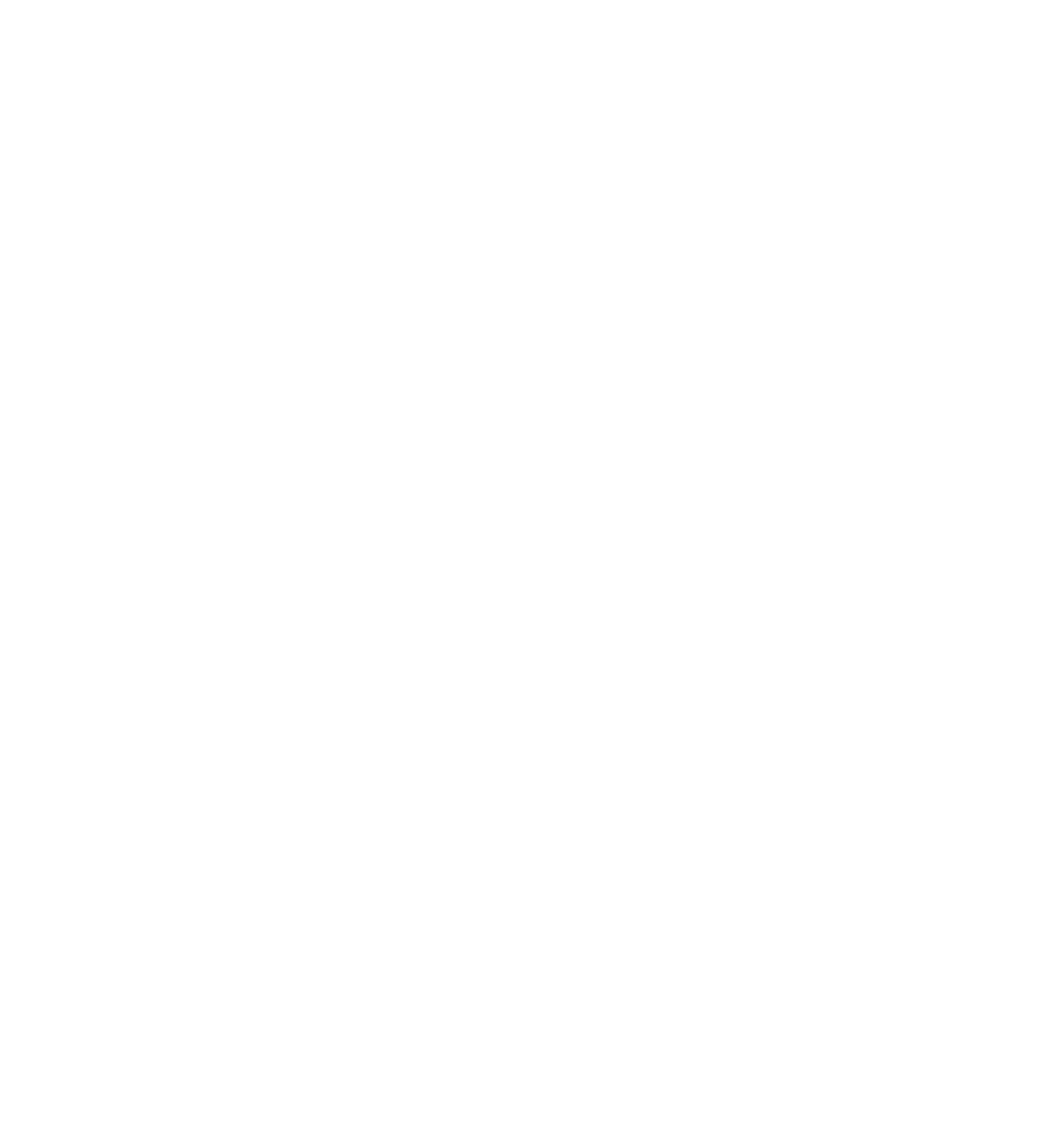
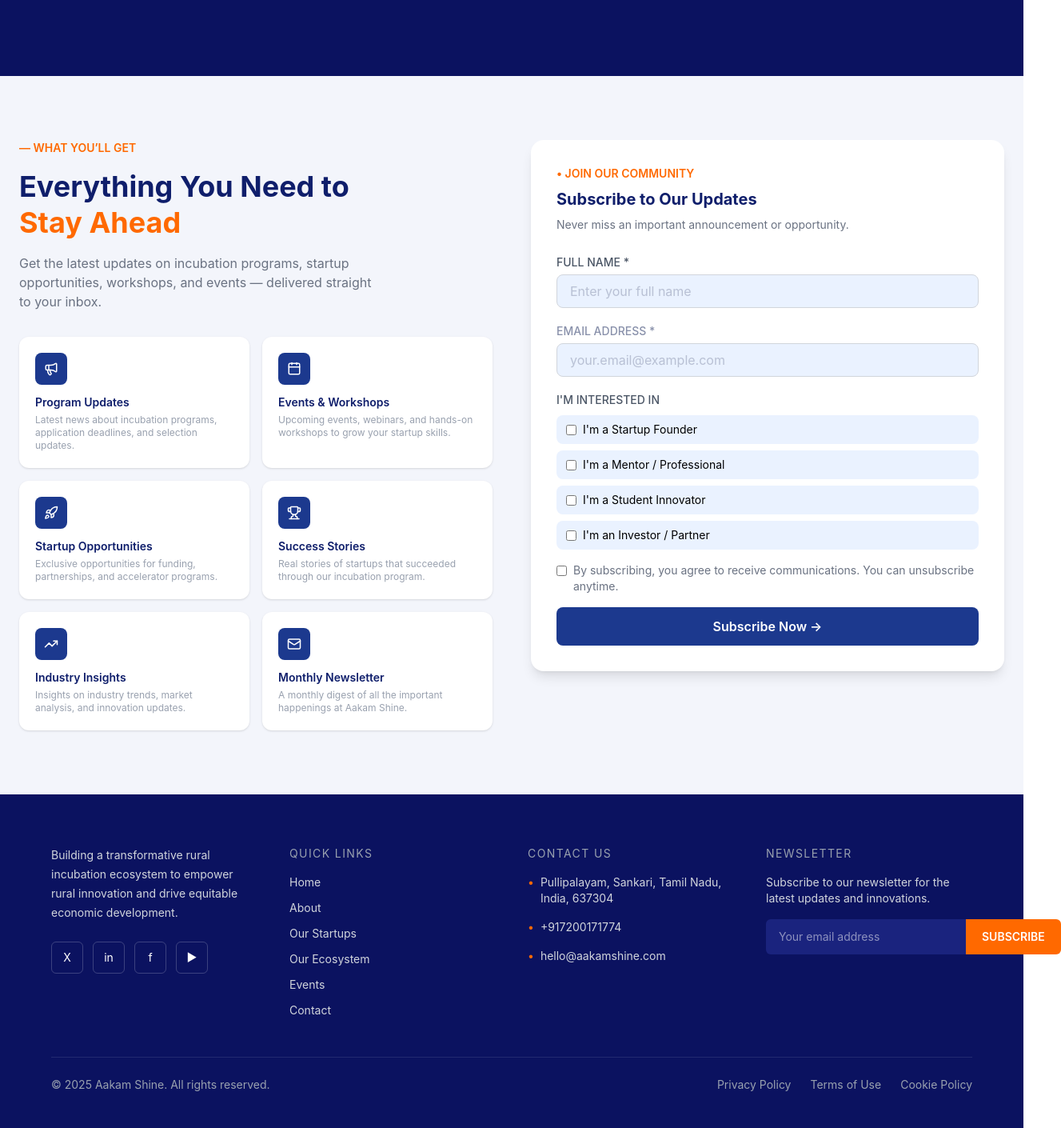
Before and after one commit to Harish-2503/akaam-shine, a React (Vite) app: page /subscribe in a window 1280 px wide. Before the commit this address had no page. Shown: the part 225-1635 px from the top of the page at 80% size, 1327 px wide, since content can reach past the window. Before the commit the page ends 800 px from the top, so only its background shows below. Built offline with nearby package versions, Linux system fonts and the light colour scheme.

Commit message:
Added Subscribe page

```diff
--- a/src/App.jsx
+++ b/src/App.jsx
@@ -2,7 +2,7 @@
 import Signup from "./component/Signup";
 import Home from "./component/Home";
 import About from "./component/about"
-
+import Subscribe from "./component/subscribe"
 function App() {
   return (
     <BrowserRouter>
@@ -14,6 +14,8 @@
         <Route path="/Home" element={<Home />} />
         <Route path="/about" element={
 <About />}/>
+<Route path="/subscribe" element={
+<Subscribe /> }></Route>
       </Routes>
     </BrowserRouter>
   );
--- a/src/component/Signup.jsx
+++ b/src/component/Signup.jsx
@@ -48,7 +48,7 @@
 
         <div className='flex gap-6 items-center'>
           <button className='rounded-md border border-gray-400 py-2 px-5 text-sm'>Log in</button>
-          <button className='bg-[#f97316] text-white font-semibold rounded-md py-2 px-5 text-sm'>Subscribe</button>
+          <button onClick={() => navigate("/subscribe")} className='bg-[#f97316] text-white font-semibold rounded-md py-2 px-5 text-sm cursor-pointer hover:bg-orange-400'>Subscribe</button>
         </div>
       </div>
 
--- /dev/null
+++ b/src/component/subscribe.jsx
@@ -0,0 +1,294 @@
+import React from 'react'
+import {
+  Megaphone,
+  Calendar,
+  Rocket,
+  Trophy,
+  TrendingUp,
+  Mail,
+} from "lucide-react";
+import { useNavigate } from "react-router-dom";
+const subscribe = () => {
+  const navigate = useNavigate();
+  return (
+    <div>
+      <div className='flex min-h-[40vh] bg-[#0b1260] items-center pl-10'>
+        <div>
+          <p className='text-white text-7xl font-bold'>
+            Stay <span className='text-[#8890aa] font-light '>Connected</span>
+          </p>
+          <p className='text-white text-7xl font-bold'>
+            With <span className='text-[#f97316]'>Aakam Shine</span>
+          </p>
+        </div>
+      </div>
+      <section className="bg-[#f3f5fb] py-20 px-6 min-h-screen">
+      <div className="max-w-7xl mx-auto grid md:grid-cols-2 gap-12 items-start">
+
+        {/* LEFT SIDE */}
+        <div>
+          <p className="text-orange-500 text-sm font-semibold mb-4">
+            — WHAT YOU’LL GET
+          </p>
+
+          <h2 className="text-4xl font-bold text-[#0f1e6b] leading-tight mb-4">
+            Everything You Need to <br />
+            <span className="text-orange-500">Stay Ahead</span>
+          </h2>
+
+          <p className="text-gray-500 mb-8 max-w-md">
+            Get the latest updates on incubation programs, startup opportunities,
+            workshops, and events — delivered straight to your inbox.
+          </p>
+
+          {/* CARDS */}
+          <div className="grid grid-cols-2 gap-4">
+          {[
+  {
+    title: "Program Updates",
+    desc: "Latest news about incubation programs, application deadlines, and selection updates.",
+    icon: <Megaphone size={18} />,
+  },
+  {
+    title: "Events & Workshops",
+    desc: "Upcoming events, webinars, and hands-on workshops to grow your startup skills.",
+    icon: <Calendar size={18} />,
+  },
+  {
+    title: "Startup Opportunities",
+    desc: "Exclusive opportunities for funding, partnerships, and accelerator programs.",
+    icon: <Rocket size={18} />,
+  },
+  {
+    title: "Success Stories",
+    desc: "Real stories of startups that succeeded through our incubation program.",
+    icon: <Trophy size={18} />,
+  },
+  {
+    title: "Industry Insights",
+    desc: "Insights on industry trends, market analysis, and innovation updates.",
+    icon: <TrendingUp size={18} />,
+  },
+  {
+    title: "Monthly Newsletter",
+    desc: "A monthly digest of all the important happenings at Aakam Shine.",
+    icon: <Mail size={18} />,
+  },
+].map((item, i) => (
+  <div
+    key={i}
+    className="bg-white p-5 rounded-xl shadow-sm hover:shadow-md  hover:border-[#f97316] "
+  >
+    <div className="w-10 h-10 bg-blue-900 text-white flex items-center justify-center rounded-lg mb-3">
+      {item.icon}
+    </div>
+    <h4 className="font-semibold text-[#0f1e6b] text-sm">
+      {item.title}
+    </h4>
+    <p className="text-gray-400 text-xs mt-1">
+      {item.desc}
+    </p>
+  </div>
+))}
+
+          </div>
+        </div>
+
+        {/* RIGHT SIDE FORM */}
+        <div className="bg-white rounded-2xl p-8 shadow-lg">
+
+          <p className="text-orange-500 text-sm font-semibold mb-2">
+            • JOIN OUR COMMUNITY
+          </p>
+
+          <h3 className="text-xl font-bold text-[#0f1e6b] mb-2">
+            Subscribe to Our Updates
+          </h3>
+
+          <p className="text-gray-500 text-sm mb-6">
+            Never miss an important announcement or opportunity.
+          </p>
+
+          {/* FORM */}
+          <form className="space-y-4">
+
+            <div>
+              <label className="text-sm font-medium text-gray-600">
+                FULL NAME *
+              </label>
+              <input
+                type="text"
+                placeholder="Enter your full name"
+                className="w-full mt-1 px-4 py-2 rounded-lg border border-gray-300 text-[#8890aa] focus:outline-none focus:ring-2 focus:ring-blue-500 bg-[#eaf2ff]"
+              />
+            </div>
+
+            <div>
+              <label className="text-sm font-medium text-[#8890aa]">
+                EMAIL ADDRESS *
+              </label>
+              <input
+                type="email"
+                placeholder="your.email@example.com"
+                className="w-full mt-1 px-4 py-2 rounded-lg border border-gray-300 text-[#8890aa] focus:outline-none focus:ring-2 focus:ring-blue-500 bg-[#eaf2ff]"
+              />
+            </div>
+
+            {/* CHECKBOX OPTIONS */}
+            <div>
+              <label className="text-sm font-medium text-gray-600">
+                I'M INTERESTED IN
+              </label>
+
+              <div className="space-y-2 mt-2">
+
+                {[
+                  "I'm a Startup Founder",
+                  "I'm a Mentor / Professional",
+                  "I'm a Student Innovator",
+                  "I'm an Investor / Partner",
+                ].map((item, i) => (
+                  <label
+                    key={i}
+                    className="flex items-center gap-2 bg-[#eaf2ff] px-3 py-2 rounded-lg cursor-pointer"
+                  >
+                    <input type="checkbox" />
+                    <span className="text-sm">{item}</span>
+                  </label>
+                ))}
+
+              </div>
+            </div>
+
+            {/* TERMS */}
+            <div className="flex items-start gap-2 text-sm text-gray-500">
+              <input type="checkbox" className="mt-1" />
+              <p>
+                By subscribing, you agree to receive communications.
+                You can unsubscribe anytime.
+              </p>
+            </div>
+
+            {/* BUTTON */}
+            <button
+              type="submit"
+              className="w-full bg-blue-900 text-white py-3 rounded-lg hover:bg-blue-800 transition font-semibold"
+            >
+              Subscribe Now →
+            </button>
+
+
+
+          </form>
+        </div>
+
+      </div>
+    </section>
+    <div className="bg-[#0b1260] text-white px-16 py-16 ">
+
+<div className="grid grid-cols-4 gap-10">
+
+  {/* LEFT LOGO + TEXT */}
+  <div>
+    <p className="text-gray-300 text-sm leading-6 mb-6">
+      Building a transformative rural incubation ecosystem to empower rural
+      innovation and drive equitable economic development.
+    </p>
+
+    {/* SOCIAL ICONS */}
+    <div className="flex gap-3">
+      {["X", "in", "f", "▶"].map((icon, i) => (
+        <div
+          key={i}
+          className="w-10 h-10 border border-white/20 rounded-md flex items-center justify-center text-sm cursor-pointer hover:bg-white hover:text-[#0b1260] transition"
+        >
+          {icon}
+        </div>
+      ))}
+    </div>
+  </div>
+
+  {/* QUICK LINKS */}
+  <div>
+    <h3 className="text-gray-400 text-sm mb-4 tracking-widest">
+      QUICK LINKS
+    </h3>
+
+    <ul className="space-y-3 text-gray-300 text-sm">
+      <li className="hover:text-white cursor-pointer">Home</li>
+      <li className="hover:text-white cursor-pointer">About</li>
+      <li className="hover:text-white cursor-pointer">Our Startups</li>
+      <li className="hover:text-white cursor-pointer">Our Ecosystem</li>
+      <li className="hover:text-white cursor-pointer">Events</li>
+      <li className="hover:text-white cursor-pointer">Contact</li>
+    </ul>
+  </div>
+
+  {/* CONTACT */}
+  <div>
+    <h3 className="text-gray-400 text-sm mb-4 tracking-widest">
+      CONTACT US
+    </h3>
+
+    <ul className="space-y-4 text-gray-300 text-sm">
+      <li className="flex gap-2">
+        <span className="text-orange-500">•</span>
+        Pullipalayam, Sankari, Tamil Nadu, India, 637304
+      </li>
+
+      <li className="flex gap-2">
+        <span className="text-orange-500">•</span>
+        +917200171774
+      </li>
+
+      <li className="flex gap-2">
+        <span className="text-orange-500">•</span>
+        hello@aakamshine.com
+      </li>
+    </ul>
+  </div>
+
+  {/* NEWSLETTER */}
+  <div>
+    <h3 className="text-gray-400 text-sm mb-4 tracking-widest">
+      NEWSLETTER
+    </h3>
+
+    <p className="text-gray-300 text-sm mb-4">
+      Subscribe to our newsletter for the latest updates and innovations.
+    </p>
+
+    <div className="flex">
+      <input
+        type="email"
+        placeholder="Your email address"
+        className="flex-1 px-4 py-3 bg-[#1a237e] text-white rounded-l-md outline-none text-sm"
+      />
+
+      <button className="bg-orange-500 px-5 rounded-r-md font-semibold text-sm hover:bg-orange-600 transition">
+        SUBSCRIBE
+      </button>
+    </div>
+  </div>
+
+</div>
+
+{/* BOTTOM LINE */}
+<div className="border-t border-white/10 mt-12 pt-6 flex justify-between text-gray-400 text-sm">
+
+  <p>© 2025 Aakam Shine. All rights reserved.</p>
+
+  <div className="flex gap-6">
+    <span className="hover:text-white cursor-pointer">Privacy Policy</span>
+    <span className="hover:text-white cursor-pointer">Terms of Use</span>
+    <span className="hover:text-white cursor-pointer">Cookie Policy</span>
+  </div>
+
+</div>
+
+</div>
+    </div>
+  )
+}
+
+export default subscribe
```
Also changed, not shown: 1 other file (tests, documents, lock files or other folders).
